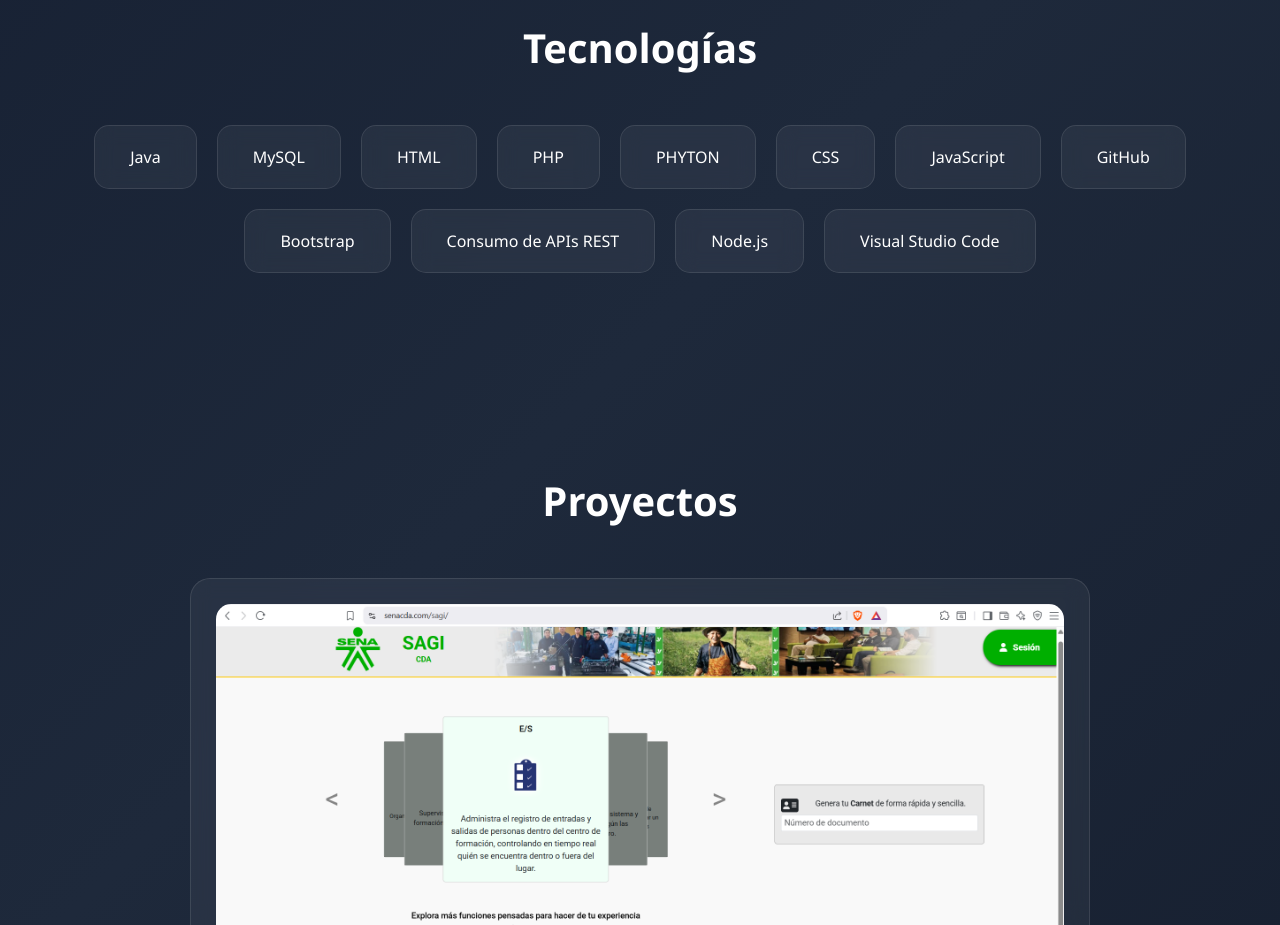
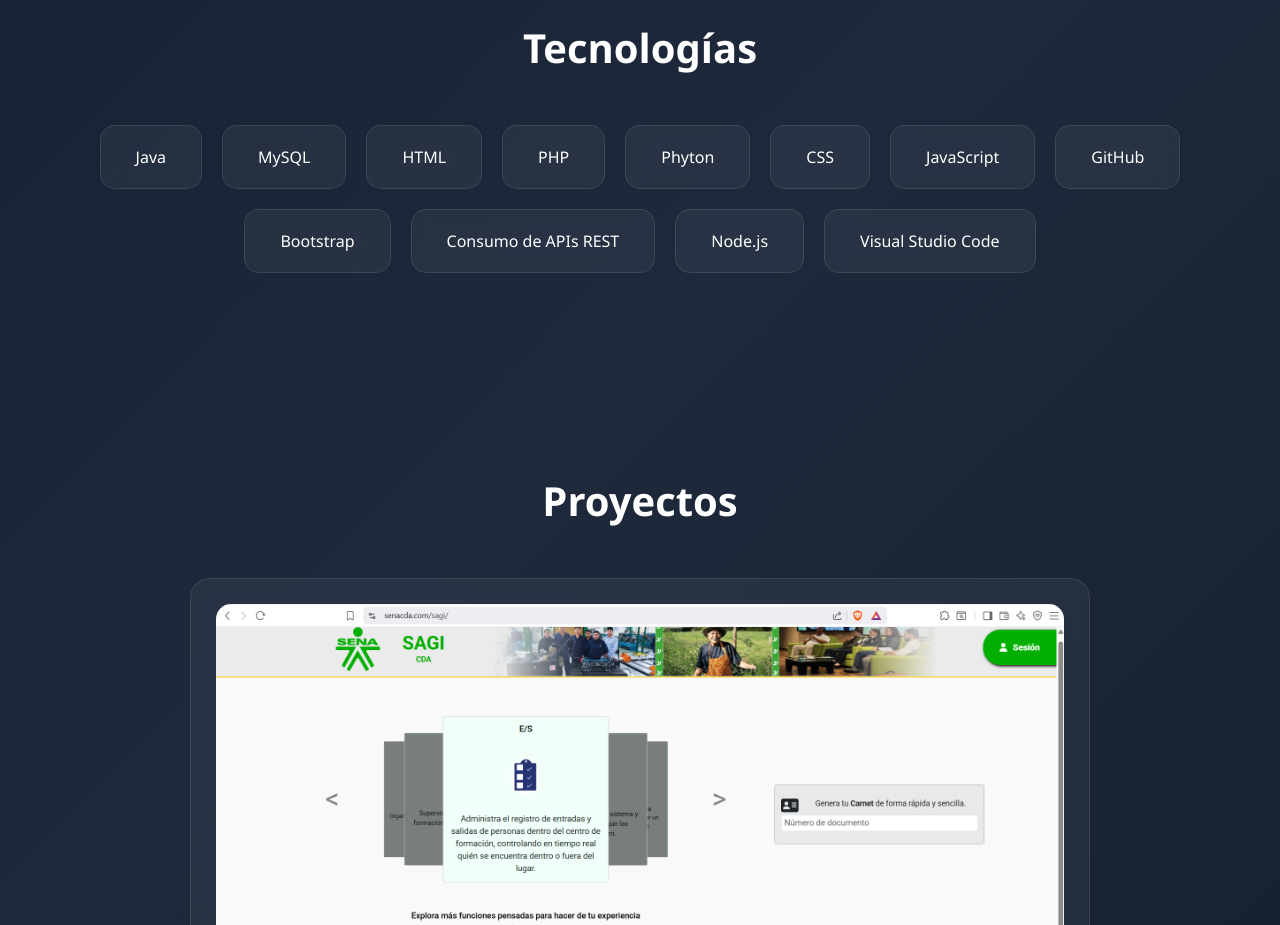
Before and after one commit to Dari766/Mi-portafolio, a plain HTML site: page index.html in a window 1280 px wide. Shown: the part 1700-2625 px from the top of the page. Drawn offline with nearby package versions, Linux system fonts and the light colour scheme.

Commit message:
Restore index.html to original state

```diff
--- a/index.html
+++ b/index.html
@@ -85,7 +85,7 @@
             <div class="card">MySQL</div>
             <div class="card">HTML</div>
             <div class="card">PHP</div>
-            <div class="card">PHYTON</div>
+            <div class="card">Phyton</div>
             <div class="card">CSS</div>
             <div class="card">JavaScript</div>
             <div class="card">GitHub</div>
```
